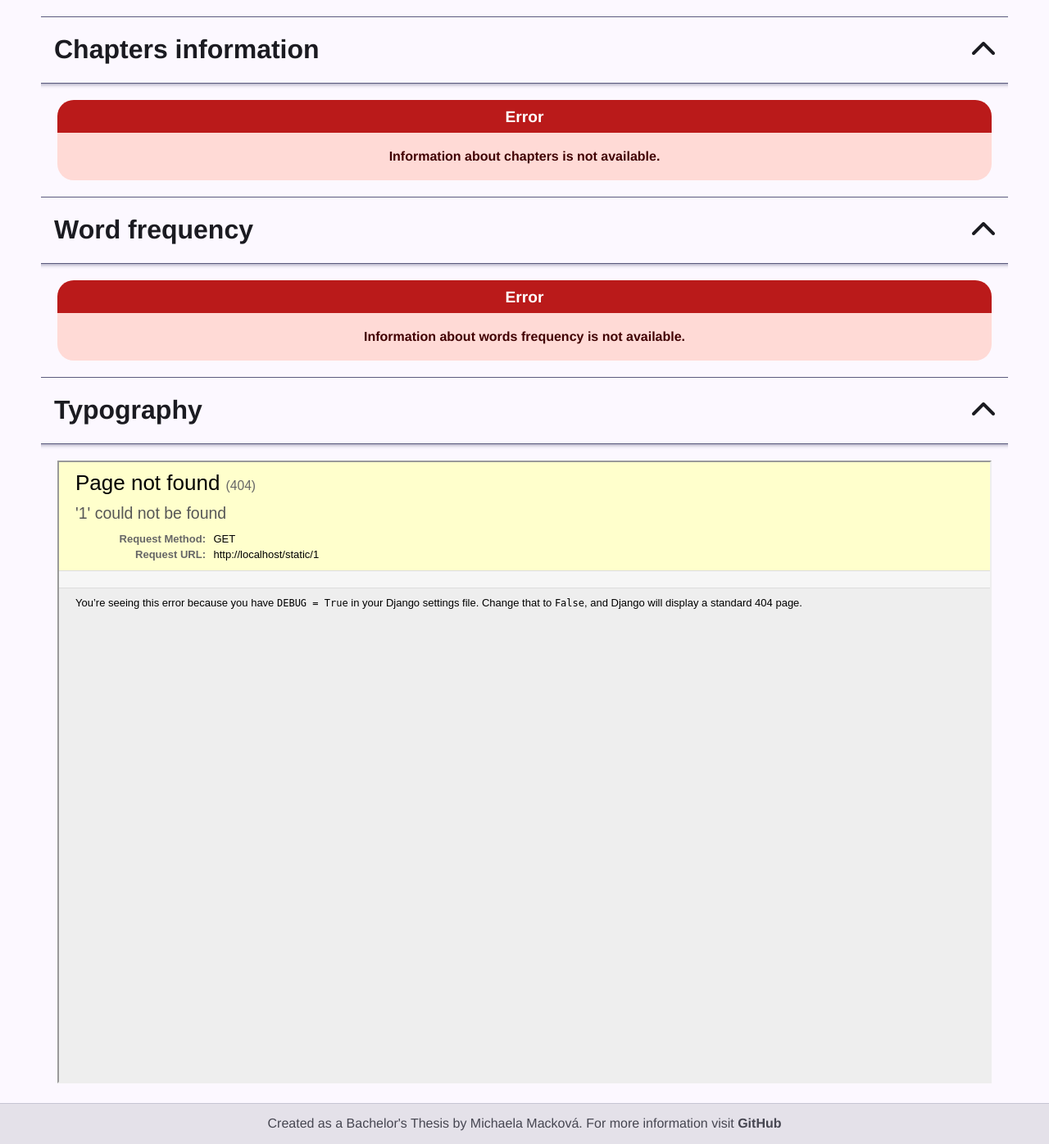
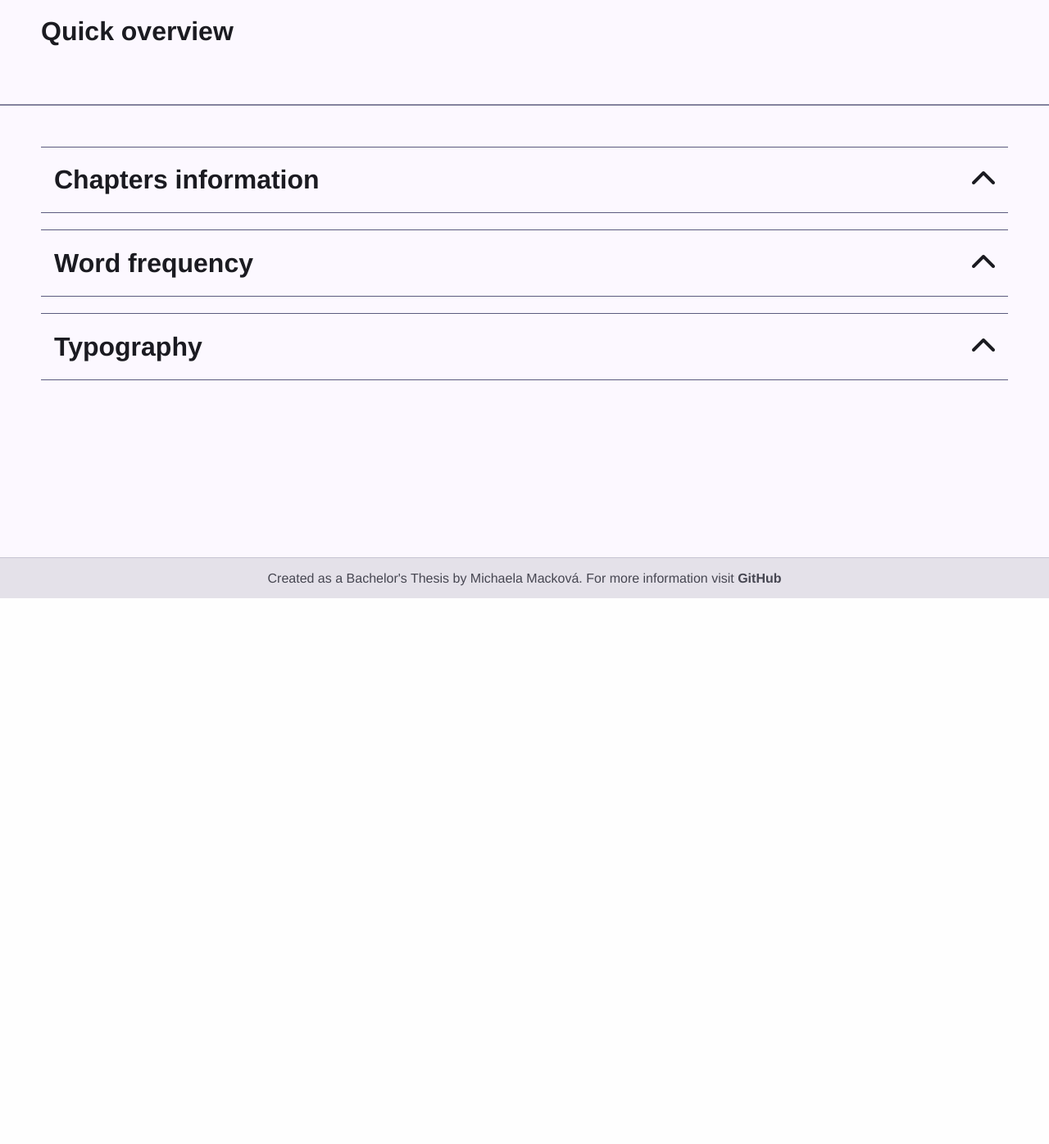
Before and after one commit to MichaelaMackova/Theses-Checker, a Django app: page /show/1 in a window 1280 px wide. Shown: the part 70-1466 px from the top of the page at 82% size. After the commit the page ends 800 px from the top, so only its background shows below. Run offline with Django 4.2, Linux system fonts and the light colour scheme.

Commit message:
new - quick overview section

```diff
--- a/src/web/static/css/style.css
+++ b/src/web/static/css/style.css
@@ -159,10 +159,10 @@
     margin: 0;
     padding: 20px;
     padding-bottom: 0;
-    box-shadow: 0px 7px 5px -6px #5b5b7e9e inset;
+    /*box-shadow: 0px 7px 5px -6px #5b5b7e9e inset;*/
 }
 
-#chapters-section .chapters-total{
+.chapters-total{
     text-align: center;
     font-size: 135%;
     padding: 10px;
@@ -249,3 +249,35 @@
         }
     }
 }
+
+
+/* Start chapters as closed */
+#chapters-section, #frequency-section, #typography-section{
+    .section-content{
+        box-shadow: 0px 7px 5px -6px #5b5b7e9e inset;
+        display: none;
+    }
+}
+
+
+hr{
+    border: 0;
+    height: 1.5px;
+    background-color: #5b5b7ebf;
+    margin: 50px 0;
+}
+
+#quick-overview{
+    h1{
+        margin: 0;
+    }
+
+    .chapters-total{
+        padding: 0;
+
+        p{
+        font-size: 90%;
+        margin-top: 0.5em;
+        }
+    }
+}
--- a/src/web/templates/theses_checker/annotated.html
+++ b/src/web/templates/theses_checker/annotated.html
@@ -1,5 +1,36 @@
 {% extends "base.html" %}
 {% block body %}
+
+    <div id="quick-overview" class="page-padding">
+        <h1>Quick overview</h1>
+        <div class="section-content">
+            {% if info_available and info.totalStdPages != 0.0 and info.chapters.totalStdPages != 0.0 %}
+                {% include "theses_checker/widgets/chapters_total.html" with chapters_info=info.chapters %}
+            {% endif %}
+
+            {% if info_available and info.chapters.mostFrequentWords|length > 0 %}
+                {% with info.chapters.mostFrequentWords.0 as most_frequent %}
+                    <p>Most frequent word is "<b>{{ most_frequent.0 }}</b>" ({{ most_frequent.1 }} times out of {{ info.chapters.totalWordCount }} total words)</p>
+                {% endwith %}
+            {% endif %}
+
+            {% if typography_available %}
+                {% if typography.totalMistakesCount > 0 %}
+                    <p>Typographical mistakes found:&ensp;<b>{{ typography.severeMistakesCount }} severe</b> and {{ typography.warningMistakesCount }} warnings</p>
+                {% else %}
+                    <p>No typographical mistakes.</p>
+                {% endif %}
+            {% endif %}
+        </div>
+    </div>
+
+
+
+
+    <hr>
+
+
+
 
     <div id="chapters-section" class="section page-padding">
         <div class="section-title" onclick="toggleSection('chapters-section')">
@@ -43,6 +74,7 @@
             {% endif %}
         </div>
     </div>
+
 
 
     <div id="frequency-section" class="section page-padding">
@@ -94,6 +126,7 @@
     </div>
 
 
+
     <div id="typography-section" class="section page-padding">
         <div class="section-title" onclick="toggleSection('typography-section')">
             <h1>Typography<i class="fa-solid fa-chevron-up"></i></h1>
--- a/src/web/theses_checker/views.py
+++ b/src/web/theses_checker/views.py
@@ -1,3 +1,4 @@
+from math import inf
 from django.shortcuts import render
 from django.http import HttpResponse, HttpResponseRedirect
 from django.urls import reverse
@@ -79,17 +80,31 @@ def show_annotated(request, pdf_name):
 
     json_title = pdf_name[:-4]
     try:
-        json_dict = auxiliary_functions.readJSONAsDict(os.path.join(settings.BASE_DIR, 'files', 'json', json_title + '.json'))[json_title]
-        available = True
+        json_dict = auxiliary_functions.readJSONAsDict(os.path.join(settings.BASE_DIR, 'files', 'json', json_title + '.json'))
     except:
         json_dict = {}
-        available = False
+
+    try:
+        info_dict = json_dict[json_title]
+        info_available = True
+    except:
+        info_dict = {}
+        info_available = False
+
+    try:
+        typography_dict = json_dict[json_title + " (typography)"]
+        typography_available = True
+    except:
+        typography_dict = {}
+        typography_available = False
 
 
     return render(request, 'theses_checker/annotated.html', {
         'pdf_name': pdf_name,
-        'info_available' : available,
-        'info' : json_dict
+        'info_available' : info_available,
+        'info' : info_dict,
+        'typography_available' : typography_available,
+        'typography' : typography_dict,
     })
 
 
```
